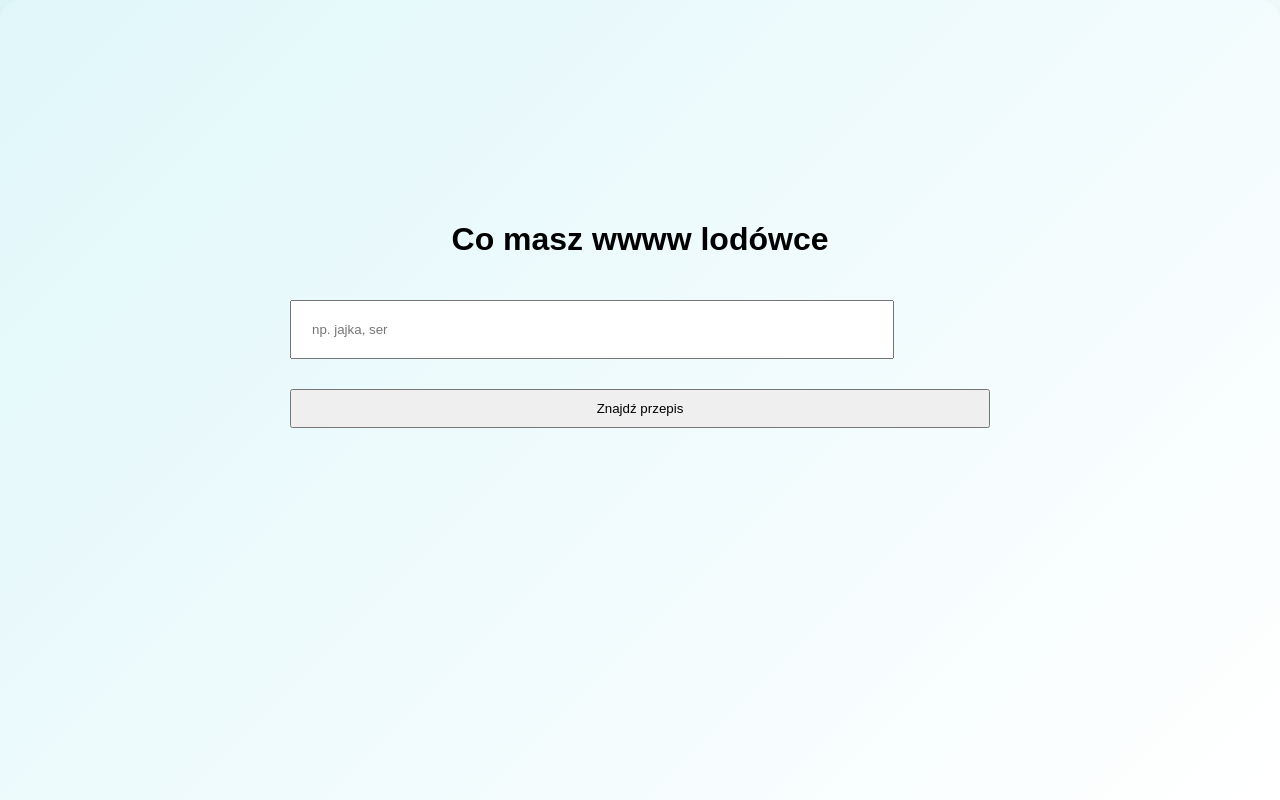
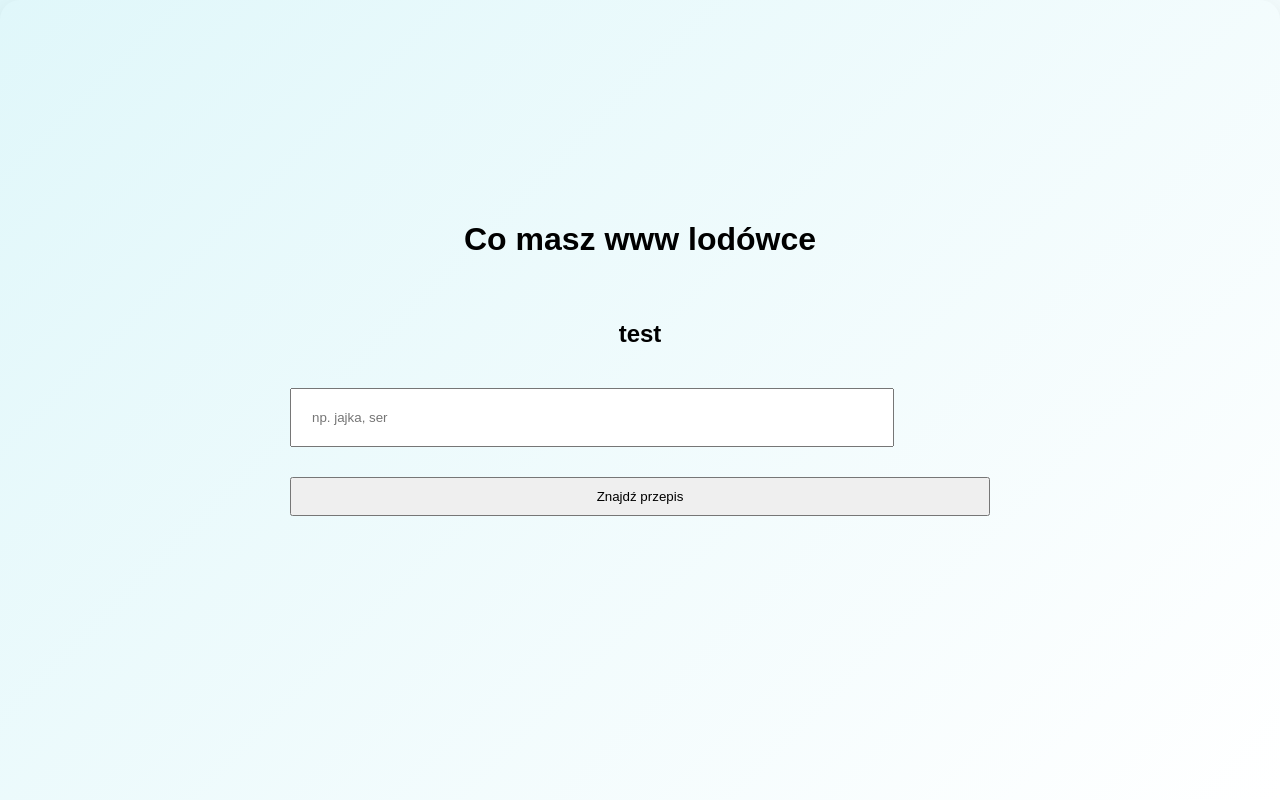
Before and after one commit to Toxity90/Strona-Internetowa-typeScript, a Next.js app: page / in a window 1280 px wide. Shown: the top 800 px of the page. Built offline with nearby package versions, Linux system fonts and the light colour scheme.

Commit message:
test zmiany

```diff
--- a/app/page.tsx
+++ b/app/page.tsx
@@ -1,7 +1,8 @@
 export default function Home() {        // główny komponent strony
   return (
     <main>                             {/* główny kontener strony */}
-      <h1>Co masz wwww lodówce</h1>       {/* tytuł strony */}
+      <h1>Co masz www lodówce</h1>
+      <h2> test</h2>      {/* tytuł strony */}
 
       <input
         type="text"                     // pole tekstowe
```
